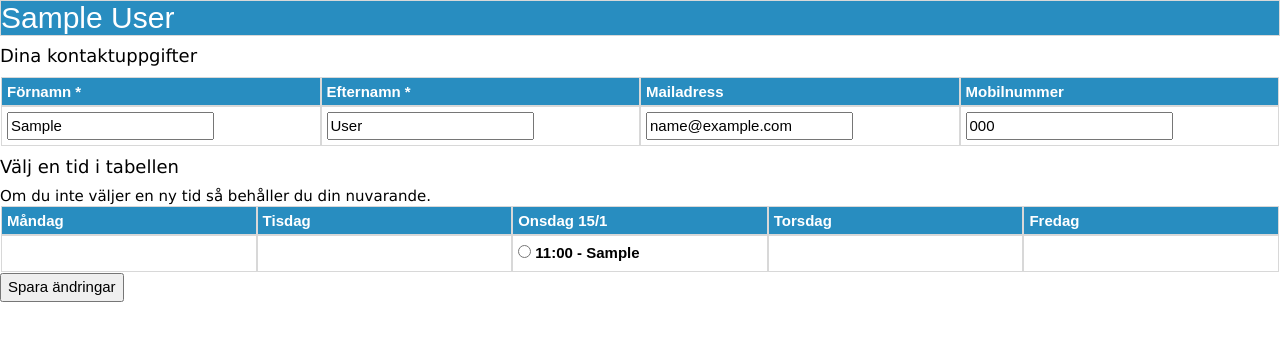
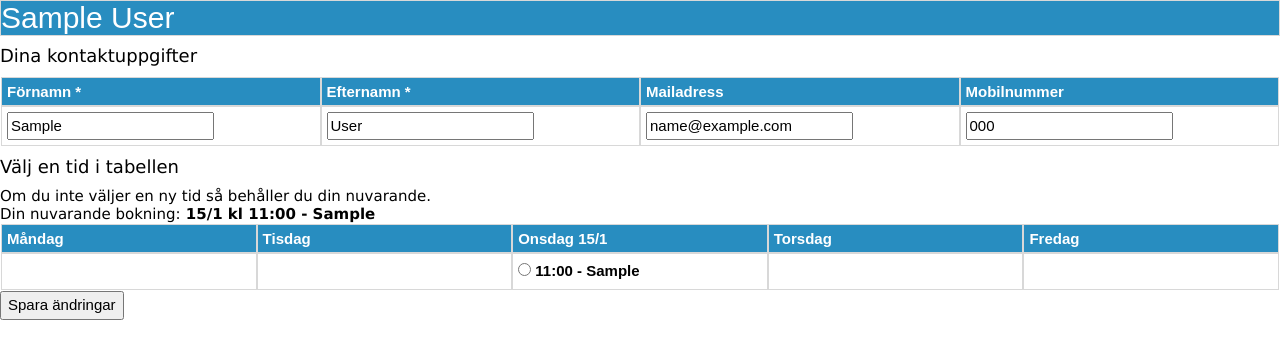
Before and after one commit to davidsjoo/linkura_web-booking, a Django app: page /booking_app/1/1/1/ in a window 1280 px wide. Shown: the top 359 px of the page. Run offline with Django 3.2, Linux system fonts and the light colour scheme; tables that the repository leaves empty hold one stand-in row (values such as "Sample post"); some libraries are stand-ins or nearby versions.

Commit message:
Fixa så man kan se sin nuvarande tid när man bokar om.

```diff
--- a/booking_app/templates/booking_app/update_booking.html
+++ b/booking_app/templates/booking_app/update_booking.html
@@ -24,7 +24,8 @@
 </table>
 
 <h4>Välj en tid i tabellen</h4>
-Om du inte väljer en ny tid så behåller du din nuvarande.
+Om du inte väljer en ny tid så behåller du din nuvarande.<br />
+Din nuvarande bokning:<b> {{booking.time.datetime|date:"j/n"}} kl {{booking.time.datetime|time:"H:i"}} - {{booking.time.location}}</b>
 <table width="100%" align="bottom">
     <tr>
         <th>Måndag
```
